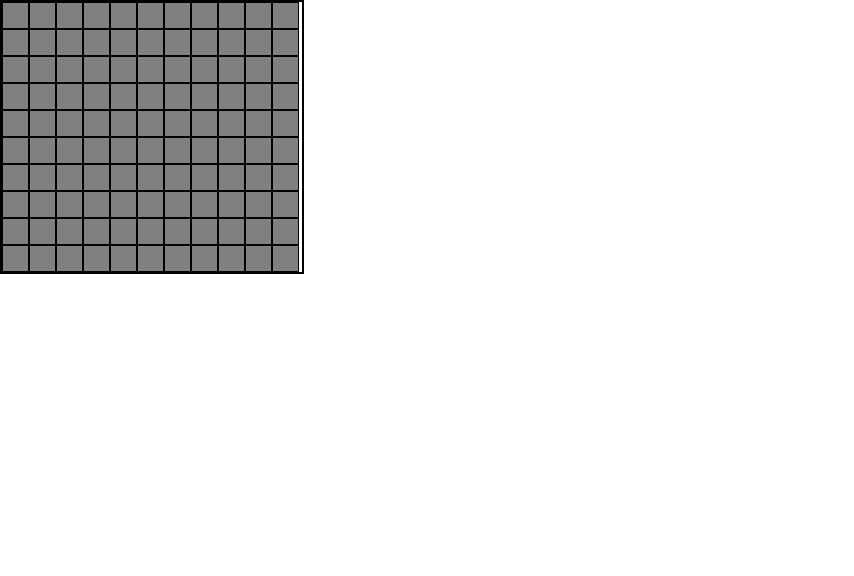
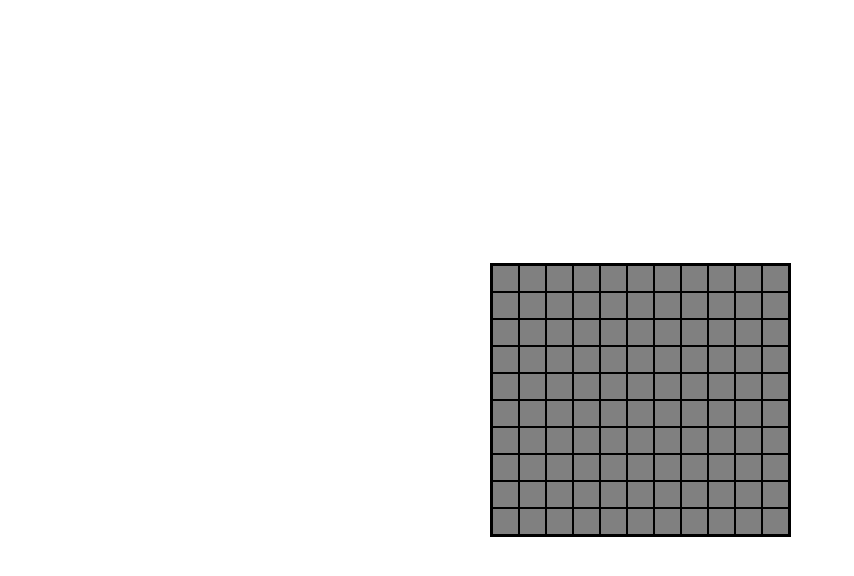
Before and after one commit to chiara-muller/my-demineur, a React (Create React App) app: page / in a window 1280 px wide. Shown: the top 576 px of the page, without its empty margins (0-854 px from the left). Built offline with nearby package versions, Linux system fonts and the light colour scheme.

Commit message:
center grid + width ok

```diff
--- a/src/components/Board.jsx
+++ b/src/components/Board.jsx
@@ -24,7 +24,6 @@ export default function Board ({grid}) {
 }
 
 const BoardStyled = styled.div`
-  display: flex;
-  width: 300px;
+  display: inline-flex;
   border: 2px solid black;
 `;
--- a/src/components/Game.jsx
+++ b/src/components/Game.jsx
@@ -27,5 +27,8 @@ const createGrid = () => {
 export default Game
 
 const GameStyled = styled.div`
-
+  height: 100vh;
+  display: flex;
+  justify-content: center;
+  align-items: center;
 `;
```
